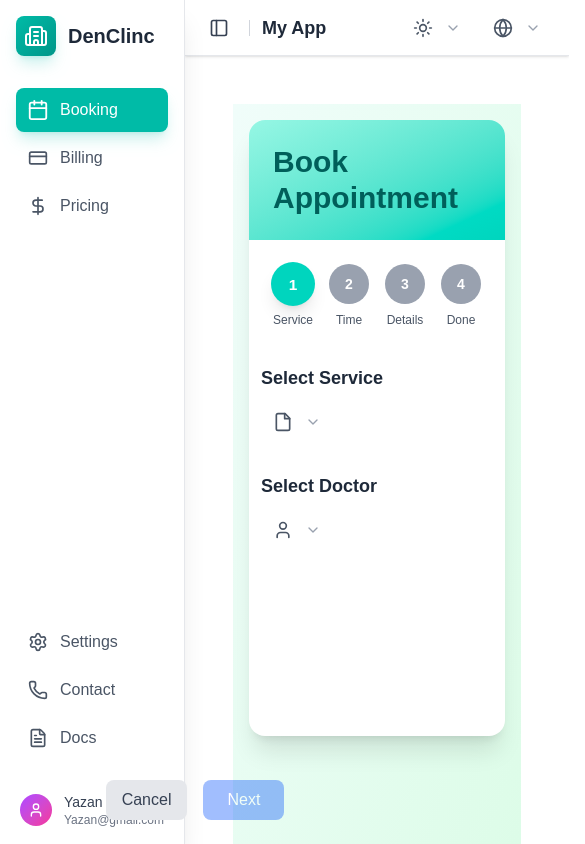
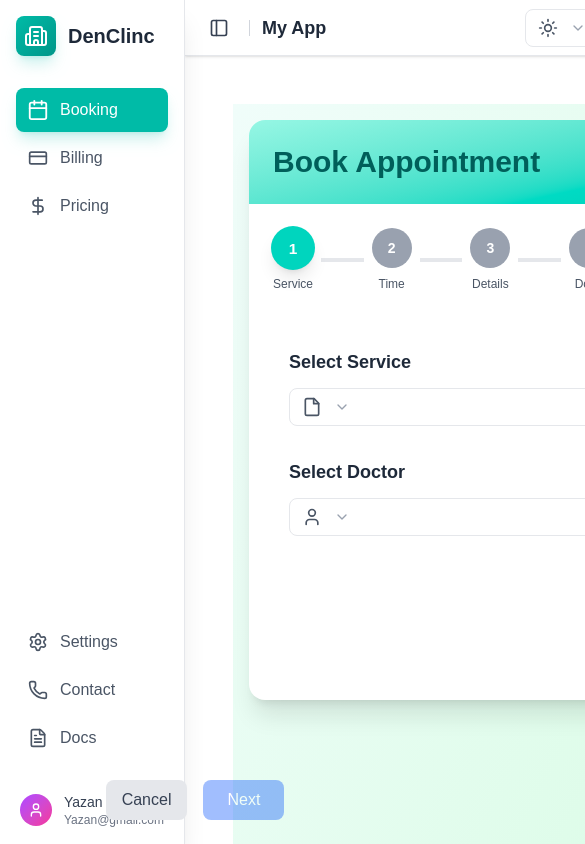
Before and after one commit to yazan-sul/booking-page, a Next.js app: page /booking in a window 390 px wide. Shown: the top 844 px of the page, 585 px wide, since content can reach past the window. Built offline with nearby package versions, Linux system fonts and the light colour scheme.

Commit message:
responsive for some

```diff
--- a/src/components/Menu.tsx
+++ b/src/components/Menu.tsx
@@ -71,14 +71,14 @@ const Menu: React.FC<MenuProps> = ({
               onMouseEnter={() => item.onHover?.()}
               onMouseLeave={() => item.onLeave?.()}
               className={`
-                flex items-center gap-2 px-3 py-2 rounded-lg
+                flex items-center border border-gray-200 gap-2 px-3 py-2 rounded-lg
                 transition-colors w-full
                 ${
                   isActive
                     ? "bg-green-100 dark:bg-green-900"
                     : isHovered
                     ? "bg-blue-100 dark:bg-blue-900"
-                    : "hover:bg-gray-100 dark:hover:bg-gray-700"
+                    : "hover:bg-gray-50 dark:hover:bg-gray-700"
                 }
               `}
             >
--- a/src/components/booking/BookingPage.tsx
+++ b/src/components/booking/BookingPage.tsx
@@ -50,12 +50,6 @@ const BookingPage: React.FC = () => {
   ];
 
   const doctors: Doctor[] = [
-    {
-      id: "1",
-      name: "Ahmad Dimas",
-      specialization: "General Medicine",
-      credentials: "Sp.BM, M.Kes",
-    },
     {
       id: "2",
       name: "Sarah Johnson",
--- a/src/components/booking/steps/PatientDetailsStep.tsx
+++ b/src/components/booking/steps/PatientDetailsStep.tsx
@@ -44,7 +44,7 @@ const PatientDetailsStep: React.FC<Props> = ({
   onNotesChange,
 }) => {
   return (
-    <div className="space-y-10">
+    <div className="space-y-10 p-4">
       {/* Summary */}
       <div className="bg-gray-50 dark:bg-gray-700 p-5 rounded-xl">
         <h3 className="text-lg font-semibold text-gray-800 dark:text-white mb-2">
@@ -73,7 +73,7 @@ const PatientDetailsStep: React.FC<Props> = ({
           type="text"
           value={patientName}
           onChange={(e) => onNameChange(e.target.value)}
-          className="w-full mt-2 border rounded-lg p-3 dark:bg-gray-700 dark:text-white dark:border-gray-500"
+          className="w-full mt-2 border border-gray-300 rounded-lg p-3 dark:bg-gray-700 dark:text-white dark:border-gray-500"
           placeholder="Enter your full name"
         />
       </div>
@@ -87,7 +87,7 @@ const PatientDetailsStep: React.FC<Props> = ({
           type="email"
           value={patientEmail}
           onChange={(e) => onEmailChange(e.target.value)}
-          className="w-full mt-2 border rounded-lg p-3 dark:bg-gray-700 dark:text-white dark:border-gray-500"
+          className="w-full mt-2 border border-gray-300 rounded-lg p-3 dark:bg-gray-700 dark:text-white dark:border-gray-500"
           placeholder="Enter your email"
         />
       </div>
@@ -101,7 +101,7 @@ const PatientDetailsStep: React.FC<Props> = ({
           type="tel"
           value={patientPhone}
           onChange={(e) => onPhoneChange(e.target.value)}
-          className="w-full mt-2 border rounded-lg p-3 dark:bg-gray-700 dark:text-white dark:border-gray-500"
+          className="w-full mt-2 border border-gray-300 rounded-lg p-3 dark:bg-gray-700 dark:text-white dark:border-gray-500"
           placeholder="Enter your phone number"
         />
       </div>
@@ -115,7 +115,7 @@ const PatientDetailsStep: React.FC<Props> = ({
           value={notes}
           onChange={(e) => onNotesChange(e.target.value)}
           rows={4}
-          className="w-full mt-2 border rounded-lg p-3 dark:bg-gray-700 dark:text-white dark:border-gray-500"
+          className="w-full mt-2 border border-gray-300 rounded-lg p-3 dark:bg-gray-700 dark:text-white dark:border-gray-500"
           placeholder="Any additional instructions?"
         />
       </div>
--- a/src/components/booking/steps/ServiceSelectionStep.tsx
+++ b/src/components/booking/steps/ServiceSelectionStep.tsx
@@ -107,10 +107,10 @@ const ServiceSelectionStep: React.FC<Props> = ({
   ];
 
   return (
-    <div className="min-h-96 space-y-8 p-3">
+    <div className="min-h-96 w-sm space-y-8 py-8 px-10">
       {/* Service Selection */}
       <div>
-        <label className="block text-lg font-semibold text-gray-800 dark:text-white mb-3">
+        <label className="block text-lg   font-semibold text-gray-800 dark:text-white mb-3">
           Select Service
         </label>
         <Menu
@@ -121,7 +121,7 @@ const ServiceSelectionStep: React.FC<Props> = ({
         />
         {selectedServiceObj && (
           <div className="mt-2 text-sm text-gray-600 dark:text-gray-400">
-            {selectedServiceObj.duration} • {selectedServiceObj.price}
+            {selectedServiceObj.name}
           </div>
         )}
       </div>
@@ -139,7 +139,7 @@ const ServiceSelectionStep: React.FC<Props> = ({
         />
         {selectedDoctorObj && (
           <div className="mt-2 text-sm text-gray-600 dark:text-gray-400">
-            {selectedDoctorObj.specialization} — {selectedDoctorObj.credentials}
+            {selectedDoctorObj.name} — {selectedDoctorObj.specialization}
           </div>
         )}
       </div>
```
